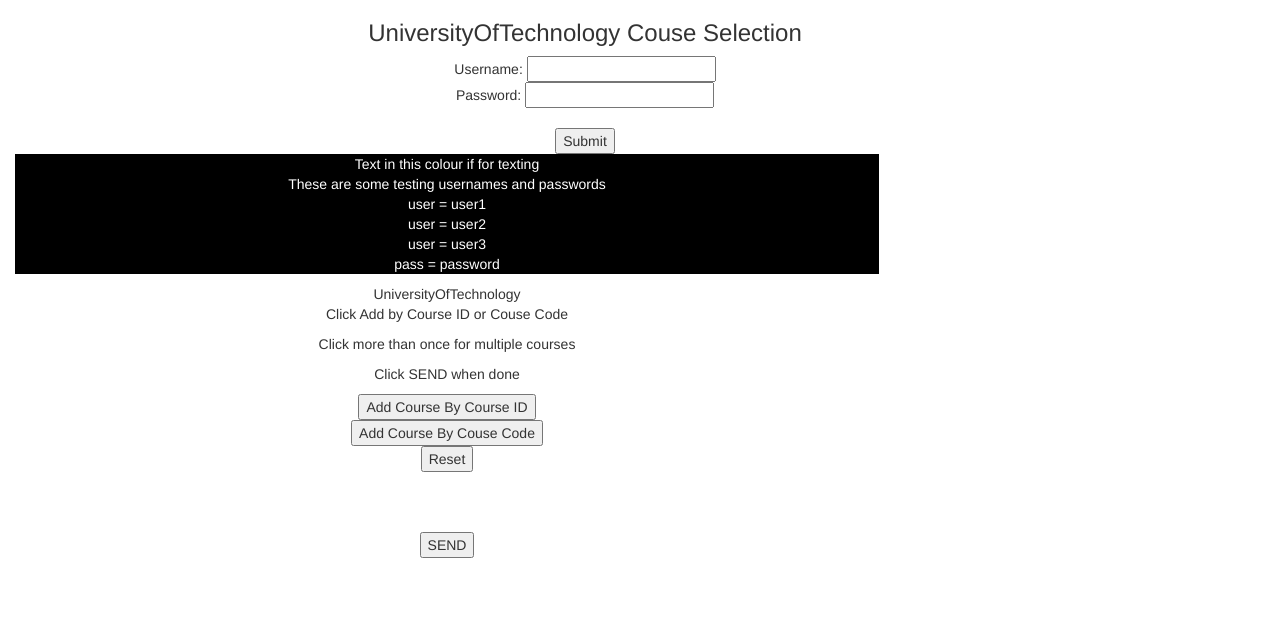
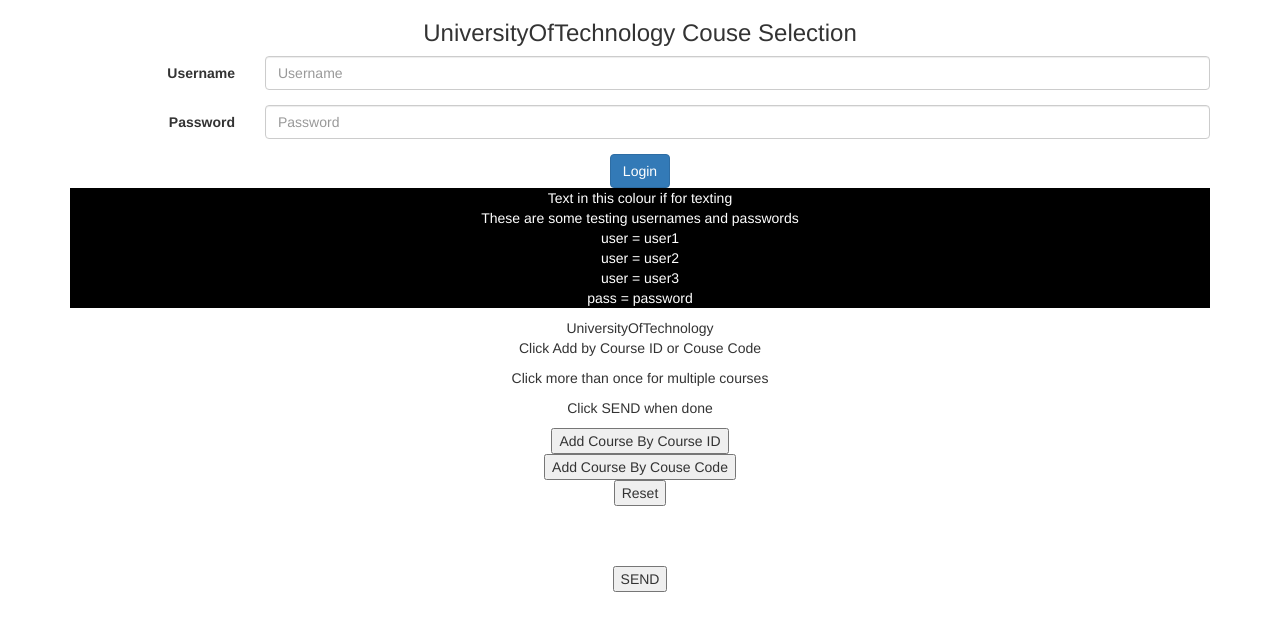
Before and after one commit to mullinat/REC2016-CodeMonkeys, a website: page index.html in a window 1280 px wide. Drawn offline with nearby package versions, Linux system fonts and the light colour scheme; a script that the page names is missing.

Commit message:
Started implementing the Bootstrap Code for the Login form

```diff
--- a/index.html
+++ b/index.html
@@ -123,7 +123,6 @@
         document.getElementById(elementID).remove();
     }
 
-
     function nameFunction(elementID) {
         var r = document.createElement('span');
         var y = document.createElement("INPUT");
@@ -145,7 +144,6 @@
         linebreak = document.createElement("br");
         document.getElementById(elementID).appendChild(linebreak);
     }
-
 
     function textareaFunction(elementID) {
         var r = document.createElement('span');
@@ -196,19 +194,30 @@
             background-color: black;
         }
     </style>
+    <body>
+        <div class="container">
+            <div class="text-center">
+                <h3>UniversityOfTechnology Couse Selection</h3>
+                <form id="frm1" action="form_action.asp" class="form-horizontal">
+                    <div class="form-group">
+                        <label for="inputUsername" class="col-sm-2 control-label">Username</label>
+                        <div class="col-sm-10">
+                            <input type="text" name="fname" class="form-control" id="inputUsername" placeholder="Username">
+                        </div>
+                    </div>
+                    <div class="form-group">
+                        <label for="inputPassword" class="col-sm-2 control-label">Password</label>
+                        <div class="col-sm-10">
+                            <input type="password" name="lname" class="form-control" id="inputPassword" placeholder="Password">
+                        </div>
+                    </div>
 
-    <body style="width:864px; text-align: center;">
-        <div class="container">
-            <h3>UniversityOfTechnology Couse Selection</h3>
-            <form id="frm1" action="form_action.asp">
-                Username: <input type="text" name="fname"><br> Password: <input type="text" name="lname"><br><br>
-                <input type="button" onclick="myFunction()" value="Submit">
-            </form>
-            <p class="test" style="width:864px; text-align: center;">
-                Text in this colour if for texting<br> These are some testing usernames and passwords<br> user = user1<br> user = user2<br> user = user3<br> pass = password<br>
-            </p>
-            <div id="demo" style="width:864px; text-align: center;">UniversityOfTechnology</div>
-            <div style="width:864px; text-align: center;">
+                    <button type="button" onclick="myFunction()" class="btn btn-primary">Login</button>
+                </form>
+                <p class="test">
+                    Text in this colour if for texting<br> These are some testing usernames and passwords<br> user = user1<br> user = user2<br> user = user3<br> pass = password<br>
+                </p>
+                <div id="demo">UniversityOfTechnology</div>
                 <p>Click Add by Course ID or Couse Code</p>
                 <p>Click more than once for multiple courses</p>
                 <p>Click SEND when done</p>
```
